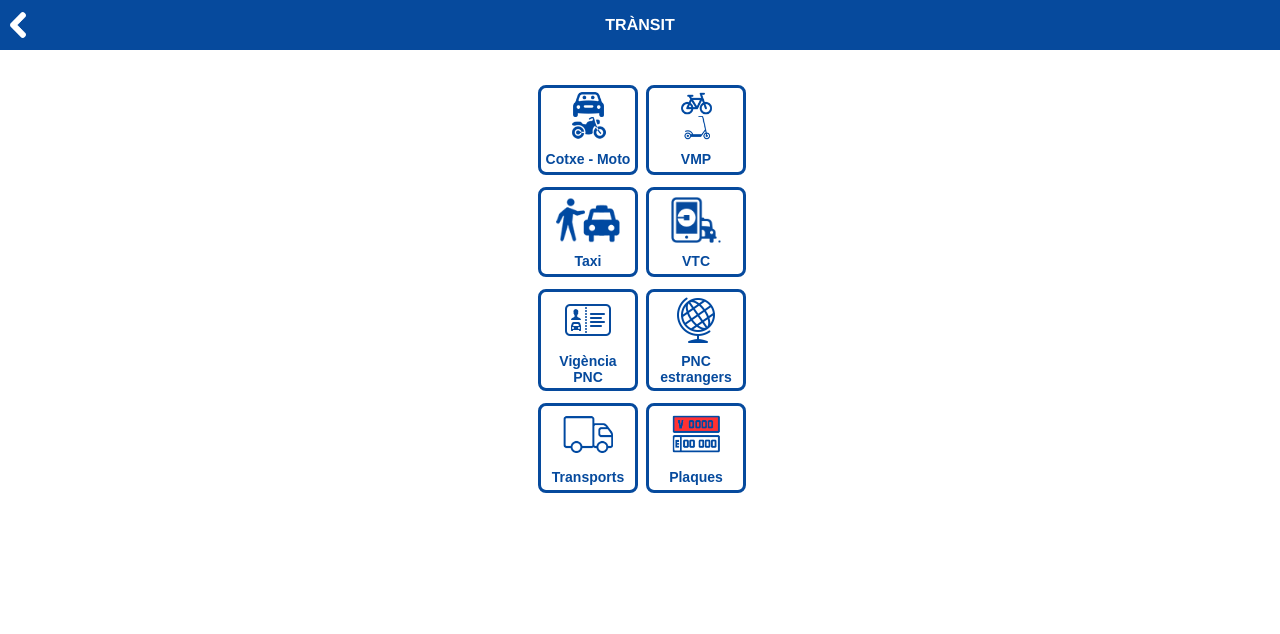
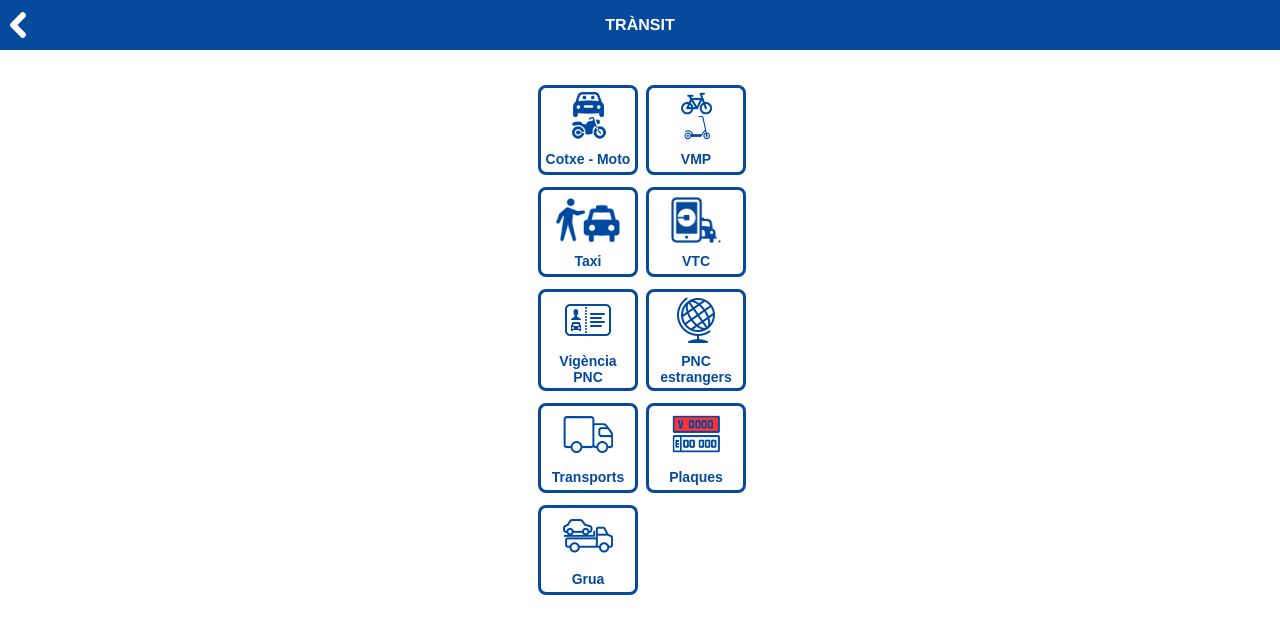
Before and after one commit to zaulin/GUB, a plain HTML site: page actuacions/transit/index.html in a window 1280 px wide. Drawn offline with nearby package versions, Linux system fonts and the light colour scheme.

Commit message:
Add files via upload

```diff
--- a/actuacions/transit/codigo.js
+++ b/actuacions/transit/codigo.js
@@ -58,6 +58,13 @@ function clickPlaques(){
     window.open("plaques/index.html","_self")
 }
 
+function clickIngres(){
+    if (getMobileOperatingSystem() != "Android") {
+        document.getElementById("loadingBlack").style.display = "block";
+    }
+    window.open("ingres/index.html","_self")
+}
+
 function pageonload() {
     //document.getElementById("loadingBlack").style.display = "none";
 
--- a/actuacions/transit/index.html
+++ b/actuacions/transit/index.html
@@ -135,6 +135,21 @@
         </table>
       </td>
     </tr>
+        <tr>
+      <td align="center" style="padding: 5px">
+        <table onclick="clickIngres()" class="tableBoton"  >
+          <tr class="trImagen" ><td align="center"><img src="../../img/actuacions/grua.png" height="50px"></td></tr>
+          <tr class="trTexto"><td align="center" class="ButtonText">Grua</td></tr>
+        </table>
+      </td>
+
+      <td align="center">
+        <table  >
+          <tr  ><td align="center"></td></tr>
+          <tr ><td align="center"> </td></tr>
+        </table>
+      </td>
+    </tr>
 
 
 </table>
```
